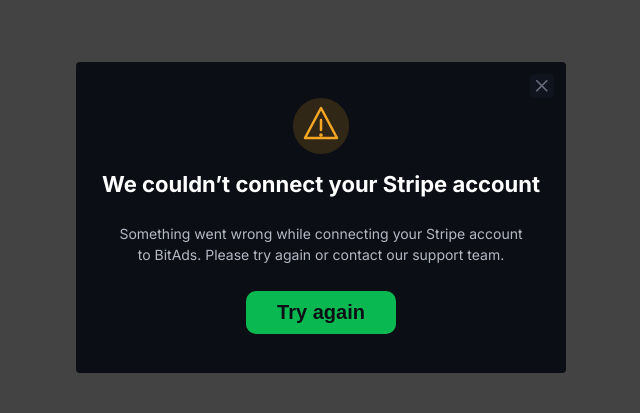
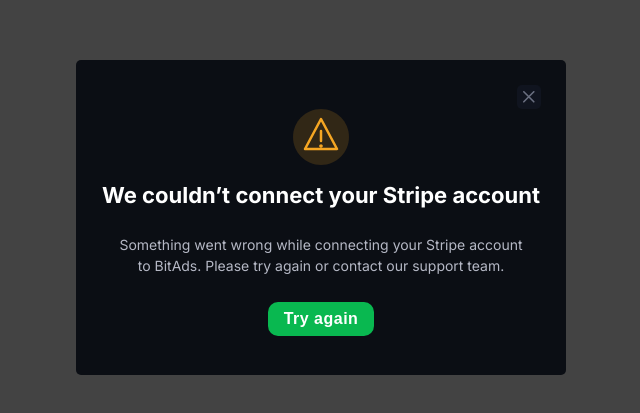
Before and after one commit to manch0ffline/modal-error, a plain HTML site: page index.html in a window 1280 px wide. Shown: the part 183-596 px from the top of the page, without its empty margins (319-959 px from the left). Drawn offline with Linux system fonts and the light colour scheme.

```diff
--- a/styles.css
+++ b/styles.css
@@ -38,8 +38,8 @@
 
 .modal {
   background-color: var(--main-color);
-  padding: 12px 12px 39px;
-  border-radius: 4px;
+  padding: 25px 25px 39px;
+  border-radius: 5px;
 
   display: flex;
   flex-direction: column;
@@ -99,14 +99,14 @@
 .modal-button {
   transition: all 0.2s ease;
   cursor: pointer;
-  width: 150px;
   background-color: #09B850;
-  color: var(--main-color);
-  padding-block: 10px;
+  color: #fff;
+  padding: 8px 16px;
   font-weight: 600;
-  font-size: 20px;
+  font-size: 16px;
   border: none;
   border-radius: 10px;
+  letter-spacing: 0.5px;
 }
 
 .modal-button:hover {
```
